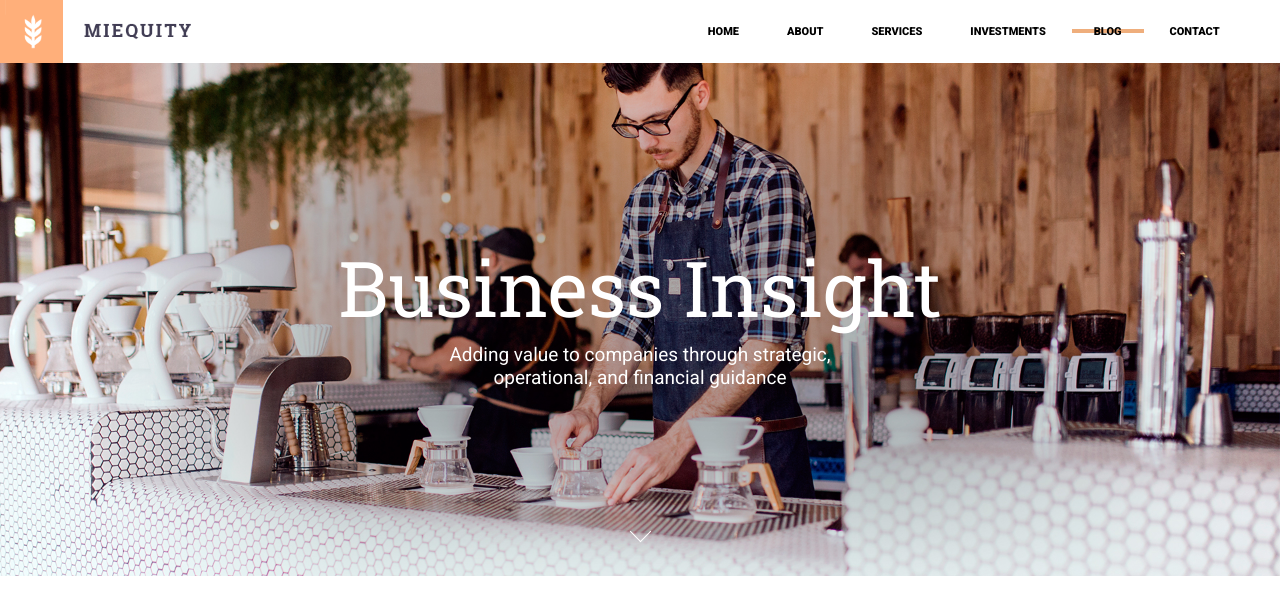
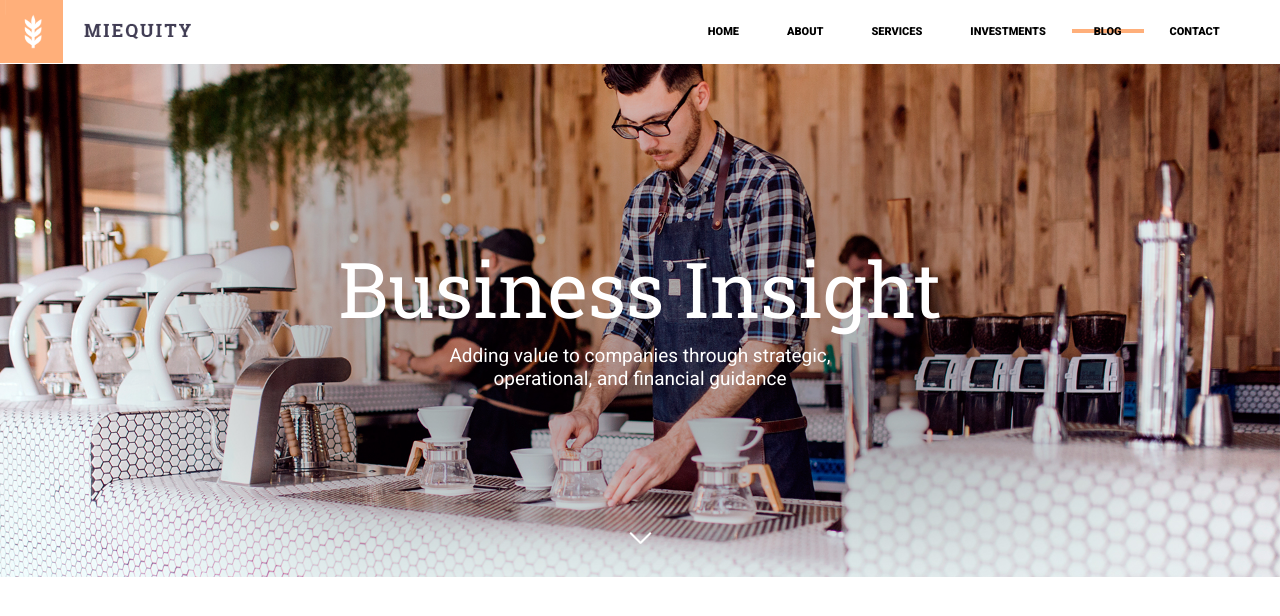
Before and after one commit to asoiu-hard-front-2018/3-lab-maslovmichail20, a website built with webpack: page src/index.html in a window 1280 px wide. Built offline with nearby package versions, Linux system fonts and the light colour scheme.

Commit message:
Small header fixed

```diff
--- a/src/scss/header/picture/__down-button/__arrow/down-button__arrow.scss
+++ b/src/scss/header/picture/__down-button/__arrow/down-button__arrow.scss
@@ -1,10 +1,10 @@
 .down-button__arrow {
   position: absolute;
   width: 15px;
-  height: 1px;
+  height: 2px;
   background-color: white;
   top: 15px;
-  transition: top 0.2s ease;
+  transition: top 0.2s ease, background-color 0.2s ease;
 
   &:first-child {
     left: 5px;
--- a/src/scss/header/picture/__down-button/picture__down-button.scss
+++ b/src/scss/header/picture/__down-button/picture__down-button.scss
@@ -13,6 +13,7 @@ $width: 35px;
     background-color: rgba(255, 255, 255, 0.3);
     .down-button__arrow {
       top: 20px;
+      background-color: #FFAF7A;
     }
   }
 }
--- a/src/scss/header/picture/picture-container.scss
+++ b/src/scss/header/picture/picture-container.scss
@@ -1,3 +1,4 @@
 .picture-container {
   position: relative;
+  margin-top: 1px;
 }
--- a/src/scss/header/site-menu/__item/_active/site-menu__item_active.scss
+++ b/src/scss/header/site-menu/__item/_active/site-menu__item_active.scss
@@ -4,6 +4,6 @@
   top: 4px;
   left: 0;
   height: 4px;
-  background-color: #efae7c;
+  background-color: #FFAF7A;
   z-index: -1;
 }
--- a/src/scss/header/site-menu/__item/site-menu__item.scss
+++ b/src/scss/header/site-menu/__item/site-menu__item.scss
@@ -4,6 +4,11 @@
   padding: 0 22px;
   text-decoration: none;
   color: black;
+  transition: color 0.2s ease;
+
+  &:hover {
+    color: #82808B;
+  }
 }
 
 @import "_active/site-menu__item_active";
```
